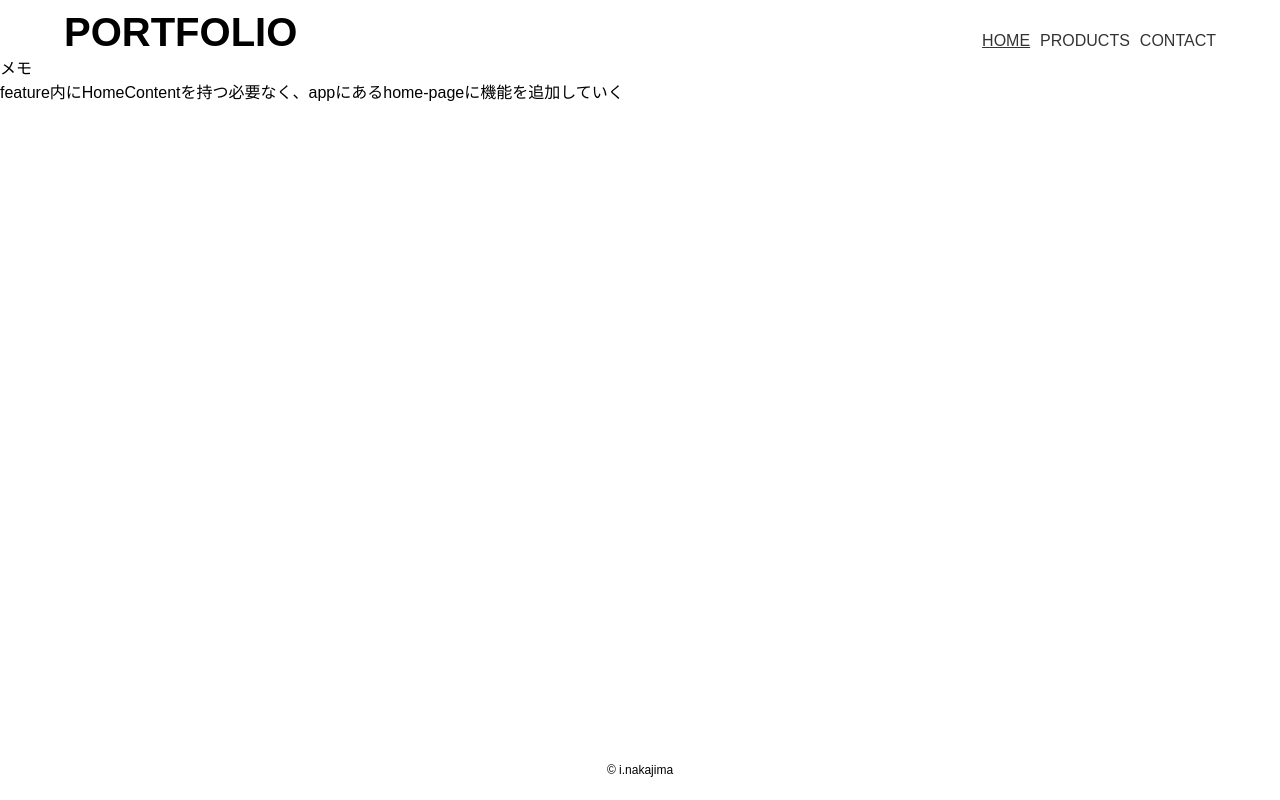
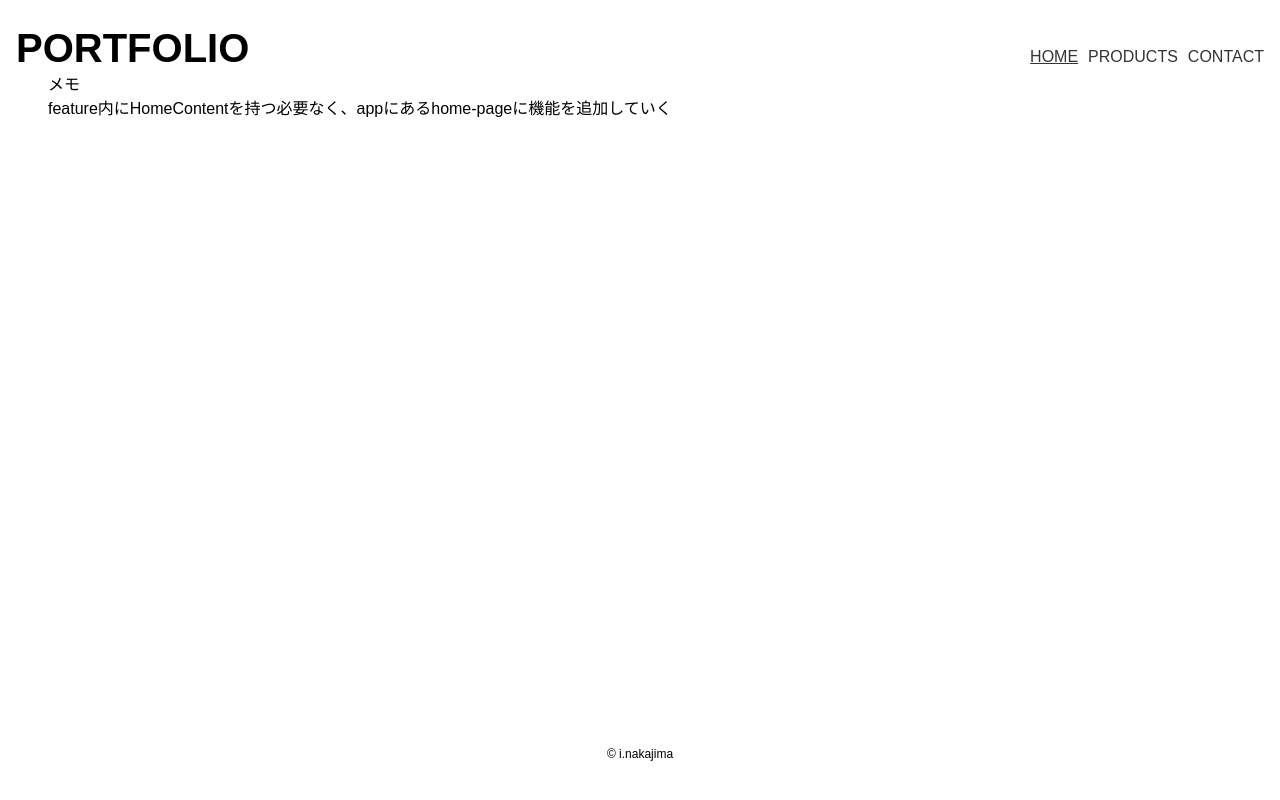
Before and after one commit to toku-chan/portfolio, a Next.js app: page / in a window 1280 px wide. Built offline with nearby package versions, Linux system fonts and the light colour scheme.

Commit message:
chore: layoutの調整

```diff
--- a/app/RestStyledComponent.tsx
+++ b/app/RestStyledComponent.tsx
@@ -5,14 +5,12 @@
  * * 公式のMigrateページを見てみると、Emotionは現段階ではサポートできるように実装中らしい
  * * styled componentsを実装すると、これはClient Components扱いになるため、use clientの宣言が必要になる
  */
-import { Global } from '@emotion/react';
-import { css } from '@emotion/react';
+import { Global, css } from '@emotion/react';
+import styled from '@emotion/styled';
 
 const ResetStyles = css`
   html,
   body {
-    min-height: 100vh;
-
     * {
       margin: 0;
       padding: 0;
@@ -26,6 +24,13 @@ const ResetStyles = css`
   }
 `;
 
+const LayoutWrapper = styled.div`
+  max-width: 1280px;
+  min-height: 100vh;
+  margin: 0 auto;
+  padding: 16px;
+`;
+
 type Props = {
   children: React.ReactNode;
 };
@@ -34,7 +39,7 @@ export default function RestStyledComponent({ children }: Props) {
   return (
     <>
       <Global styles={ResetStyles} />
-      {children}
+      <LayoutWrapper>{children}</LayoutWrapper>
     </>
   );
 }
--- a/app/layout.tsx
+++ b/app/layout.tsx
@@ -1,6 +1,7 @@
 import { Metadata } from 'next';
 import RestStyledComponent from './RestStyledComponent';
 import { Header } from './ui/Header';
+import { MainContent } from './ui/MainContent';
 import { Footer } from './ui/Footer';
 
 type LayoutProps = {
@@ -28,7 +29,7 @@ export default function RootLayout({
       <body>
         <RestStyledComponent>
           <Header />
-          <main>{children}</main>
+          <MainContent>{children}</MainContent>
           <Footer />
         </RestStyledComponent>
       </body>
--- a/app/ui/Header/Header.tsx
+++ b/app/ui/Header/Header.tsx
@@ -14,7 +14,6 @@ const StyledHeader = styled.header`
   display: flex;
   justify-content: space-between;
   align-items: baseline;
-  width: 90%;
   margin: 0 auto;
   padding-top: 10px;
 `;
--- /dev/null
+++ b/app/ui/MainContent/MainContent.tsx
@@ -0,0 +1,14 @@
+'use client';
+
+import React from 'react';
+import styled from '@emotion/styled';
+
+const Main = styled.main`
+  padding: 0 32px;
+`;
+
+export const MainContent: React.FC<React.PropsWithChildren> = ({
+  children,
+}) => {
+  return <Main>{children}</Main>;
+};
--- /dev/null
+++ b/app/ui/MainContent/index.ts
@@ -0,0 +1 @@
+export { MainContent } from './MainContent';
```
